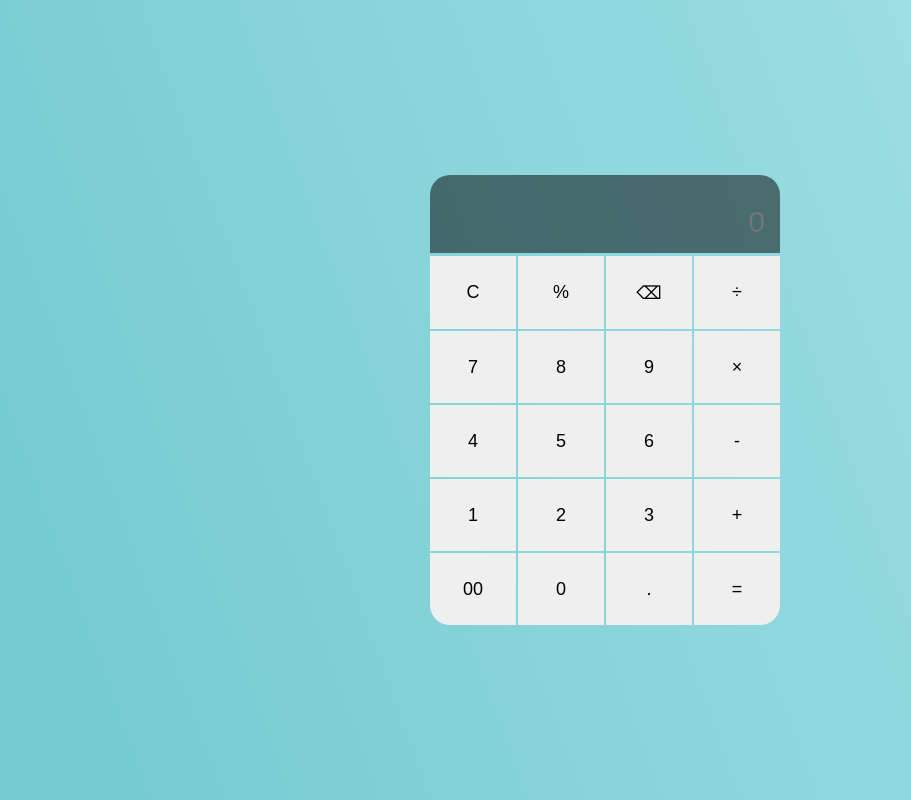
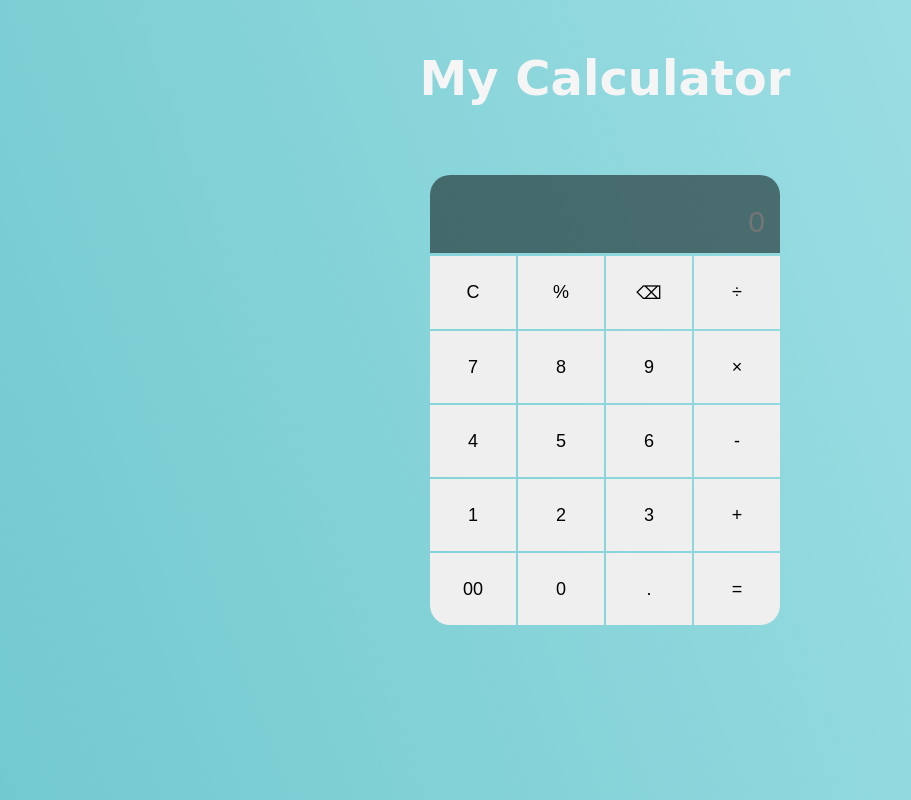
Before and after one commit to aryanblouria/js-calculator, a plain HTML site: page index.html in a window 1280 px wide. Shown: the whole page, without its empty margins (35-946 px from the left). Drawn offline with Linux system fonts and the light colour scheme.

Commit message:
Add files via upload

```diff
--- a/index.html
+++ b/index.html
@@ -6,6 +6,7 @@
     <link rel="stylesheet" href="styles.css">
   </head>
   <body>
+    <h1 class="heading">My Calculator</h1>
     <div class="calculator">
       <input class="calculator-screen" type="text" placeholder="0" readonly>
       <div class="calculator-grid">
--- a/styles.css
+++ b/styles.css
@@ -10,6 +10,15 @@ body {
   justify-content: center;
   align-items: center;
   background-image: linear-gradient(70deg, #71C9CE, #A6E3E9);
+}
+
+.heading {
+  position: absolute;
+  top: 50px;
+  font-family: cursive;
+  font-weight: bold;
+  font-size: 3rem;
+  color: whitesmoke;
 }
 
 .calculator {
```
